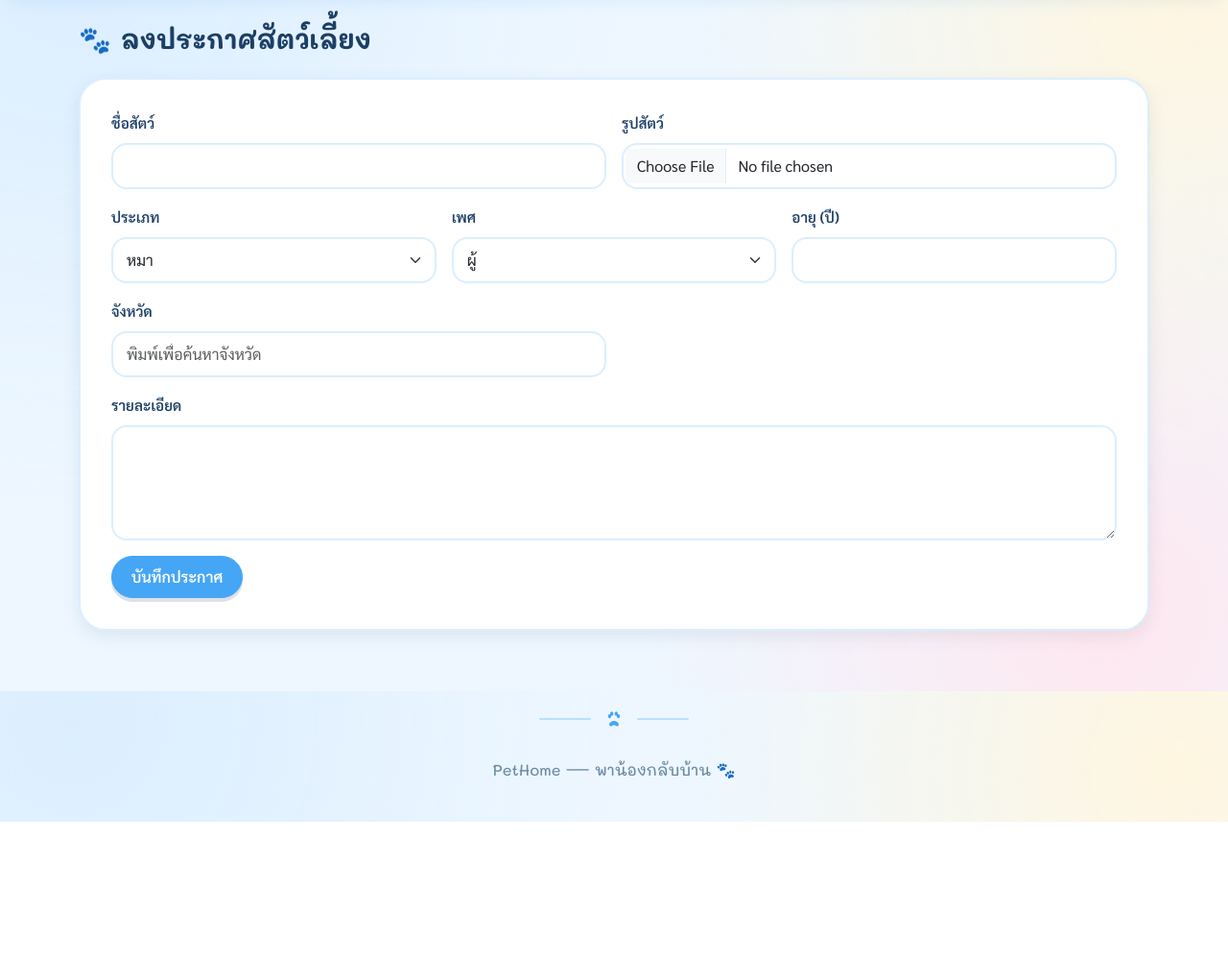
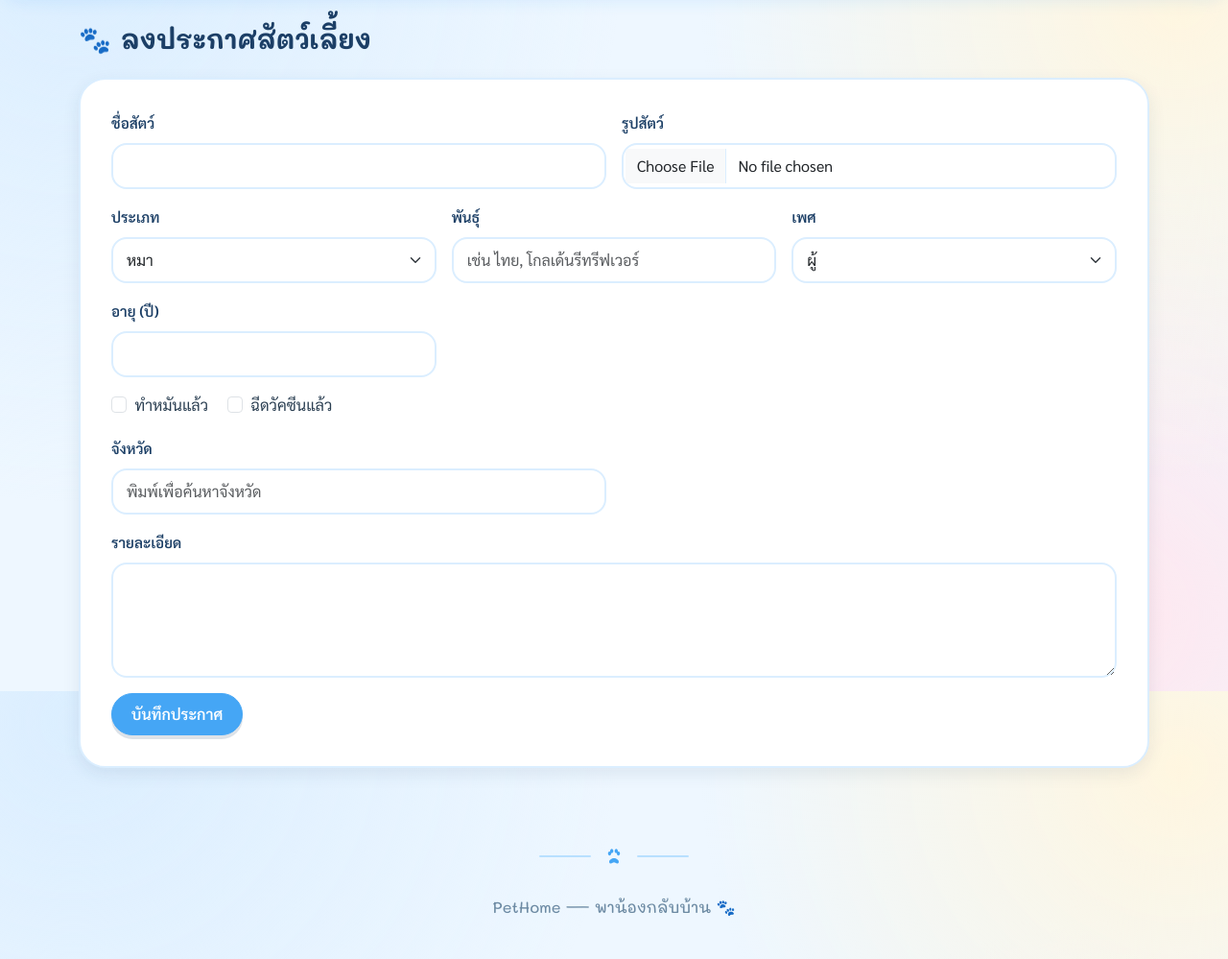
Before and after one commit to Hihellxc/Project-PetHome, a Flask app: page /add_pet in a window 1280 px wide. Shown: the part 80-1079 px from the top of the page at 96% size. Before the commit the page ends 936 px from the top, so only its background shows below. Run offline with Flask 3, Linux system fonts and the light colour scheme; the visitor is signed in with stand-in values (Sample User, id 1); some libraries are stand-ins or nearby versions.

Commit message:
Add breed, sterilization status, and vaccination fields to pet forms and details

```diff
--- a/backend/app.py
+++ b/backend/app.py
@@ -501,9 +501,12 @@ def add_pet():
     if request.method == "POST":
         name = request.form["name"]
         pet_type = request.form["type"]
+        breed = request.form.get("breed", "").strip() or None
         gender = {"ผู้": "male", "เมีย": "female"}.get(request.form["gender"], "unknown")
         age = int(request.form["age"]) * 12
         province = request.form["province"]
+        sterilization_status = 1 if request.form.get("sterilization_status") else 0
+        vaccinated = 1 if request.form.get("vaccinated") else 0
         description = request.form["description"]
 
         # จัดการไฟล์รูปภาพ
@@ -531,14 +534,14 @@ def add_pet():
         conn = get_db()
         cursor = conn.cursor()
         cursor.execute(
-            """INSERT INTO pets (user_id, name, species, gender, age_months, province,
-               description, status, created_at)
-               VALUES (%s, %s, %s, %s, %s, %s, %s, 'available', %s)""",
+            """INSERT INTO pets (user_id, name, species, breed, gender, age_months, province,
+               sterilization_status, vaccinated, description, status, created_at)
+               VALUES (%s, %s, %s, %s, %s, %s, %s, %s, %s, %s, 'available', %s)""",
             # หมายเหตุ: ส่ง datetime.now() เป็น object ตรงๆ แทนการแปลงเป็น string ด้วย isoformat()
             # เพราะ isoformat() คั่นวันที่กับเวลาด้วยตัว "T" (เช่น 2026-01-01T12:00:00)
             # ซึ่งคอลัมน์ประเภท DATETIME ของ MySQL ไม่รับรูปแบบนี้โดยตรง ต้องให้ driver แปลงให้เอง
-            (session["user_id"], name, pet_type, gender, age, province,
-             description, datetime.now()),
+            (session["user_id"], name, pet_type, breed, gender, age, province,
+             sterilization_status, vaccinated, description, datetime.now()),
         )
         pet_id = cursor.lastrowid
         if image_filename:
@@ -583,9 +586,12 @@ def edit_pet(pet_id):
     if request.method == "POST":
         name = request.form["name"]
         pet_type = request.form["type"]
+        breed = request.form.get("breed", "").strip() or None
         gender = {"ผู้": "male", "เมีย": "female"}.get(request.form["gender"], "unknown")
         age = int(request.form["age"]) * 12
         province = request.form["province"]
+        sterilization_status = 1 if request.form.get("sterilization_status") else 0
+        vaccinated = 1 if request.form.get("vaccinated") else 0
         description = request.form["description"]
         status = {"Available": "available", "Adopted": "adopted"}.get(
             request.form["status"], "available"
@@ -610,10 +616,11 @@ def edit_pet(pet_id):
         # หมายเหตุ: connection object ของ mysql.connector ไม่มีเมธอด .execute()
         # ต้องสั่งผ่าน cursor เท่านั้น (ใช้ cursor ตัวเดิมที่เปิดไว้ด้านบนได้เลย)
         cursor.execute(
-            """UPDATE pets SET name=%s, species=%s, gender=%s, age_months=%s,
-               province=%s, description=%s, status=%s WHERE id=%s""",
-            (name, pet_type, gender, age, province, description,
-             status, pet_id),
+            """UPDATE pets SET name=%s, species=%s, breed=%s, gender=%s, age_months=%s,
+               province=%s, sterilization_status=%s, vaccinated=%s, description=%s,
+               status=%s WHERE id=%s""",
+            (name, pet_type, breed, gender, age, province, sterilization_status,
+             vaccinated, description, status, pet_id),
         )
         if image_filename and image_filename != pet["image"]:
             cursor.execute("DELETE FROM pet_images WHERE pet_id = %s", (pet_id,))
--- a/frontend/templates/add_pet.html
+++ b/frontend/templates/add_pet.html
@@ -27,6 +27,12 @@
     </div>
 
     <div class="col-md-4">
+      <label class="form-label" for="breed">พันธุ์</label>
+      <input type="text" id="breed" name="breed" class="form-control" maxlength="100"
+             placeholder="เช่น ไทย, โกลเด้นรีทรีฟเวอร์">
+    </div>
+
+    <div class="col-md-4">
       <label class="form-label">เพศ</label>
       <select name="gender" class="form-select" required>
         <option value="ผู้">ผู้</option>
@@ -37,6 +43,17 @@
     <div class="col-md-4">
       <label class="form-label">อายุ (ปี)</label>
       <input type="number" name="age" class="form-control" min="0" required>
+    </div>
+
+    <div class="col-12">
+      <div class="form-check form-check-inline">
+        <input class="form-check-input" type="checkbox" id="sterilization_status" name="sterilization_status">
+        <label class="form-check-label" for="sterilization_status">ทำหมันแล้ว</label>
+      </div>
+      <div class="form-check form-check-inline">
+        <input class="form-check-input" type="checkbox" id="vaccinated" name="vaccinated">
+        <label class="form-check-label" for="vaccinated">ฉีดวัคซีนแล้ว</label>
+      </div>
     </div>
 
     <div class="col-md-6">
--- a/frontend/templates/pet_detail.html
+++ b/frontend/templates/pet_detail.html
@@ -22,9 +22,12 @@
       </h2>
       <ul class="list-group list-group-flush mb-2">
         <li class="list-group-item bg-transparent">ประเภท: {{ pet.type }}</li>
+        <li class="list-group-item bg-transparent">พันธุ์: {{ pet.breed or 'ไม่ระบุ' }}</li>
         <li class="list-group-item bg-transparent">เพศ: {{ pet.gender }}</li>
         <li class="list-group-item bg-transparent">อายุ: {{ pet.age }} ปี</li>
         <li class="list-group-item bg-transparent">จังหวัด: {{ pet.province }}</li>
+        <li class="list-group-item bg-transparent">ทำหมัน: {{ 'ทำหมันแล้ว' if pet.sterilization_status else 'ยังไม่ได้ทำหมัน' }}</li>
+        <li class="list-group-item bg-transparent">วัคซีน: {{ 'ฉีดวัคซีนแล้ว' if pet.vaccinated else 'ยังไม่ได้ฉีดวัคซีน' }}</li>
         <li class="list-group-item bg-transparent">รายละเอียด: {{ pet.description }}</li>
         <li class="list-group-item bg-transparent">เจ้าของ: {{ pet.owner_name }}</li>
       </ul>
```
Also changed, not shown: frontend/templates/edit_pet.html (+19 -0 lines).
